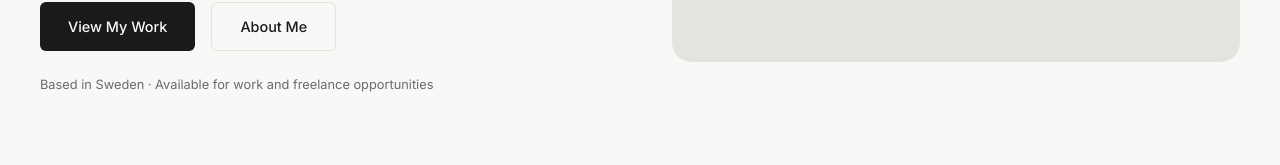
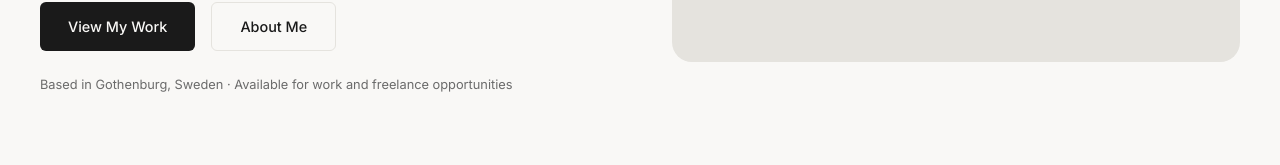
Before and after one commit to kaspvik/kaspervikstrom, a Next.js app: page / in a window 1280 px wide. Shown: the part 558-723 px from the top of the page. Built offline with nearby package versions, Linux system fonts and the light colour scheme.

Commit message:
Add icon SVG and update location details in Footer and Hero components

```diff
--- a/src/components/Footer/Footer.tsx
+++ b/src/components/Footer/Footer.tsx
@@ -6,7 +6,7 @@ export default function Footer() {
       <div className={styles.inner}>
         <span className={styles.name}>Kasper Vikström</span>
         <p className={styles.tagline}>
-          Based in Sweden · Available for work and freelance
+          Based in Gothenburg, Sweden · Available for work and freelance
         </p>
       </div>
     </footer>
--- a/src/components/Hero/Hero.tsx
+++ b/src/components/Hero/Hero.tsx
@@ -1,7 +1,7 @@
 "use client";
 
+import { motion } from "framer-motion";
 import Link from "next/link";
-import { motion } from "framer-motion";
 import styles from "./Hero.module.css";
 
 const fadeUp = {
@@ -23,8 +23,7 @@ export default function Hero() {
             custom={0}
             initial="hidden"
             animate="visible"
-            variants={fadeUp}
-          >
+            variants={fadeUp}>
             Fullstack Developer / UI-Focused
           </motion.span>
 
@@ -33,8 +32,7 @@ export default function Hero() {
             custom={1}
             initial="hidden"
             animate="visible"
-            variants={fadeUp}
-          >
+            variants={fadeUp}>
             Fullstack developer focused on modern UI, accessibility, and
             thoughtful digital experiences.
           </motion.h1>
@@ -44,8 +42,7 @@ export default function Hero() {
             custom={2}
             initial="hidden"
             animate="visible"
-            variants={fadeUp}
-          >
+            variants={fadeUp}>
             I'm a fullstack-trained developer with a passion for thoughtful
             interfaces, strong component structure, and user-centered design.
           </motion.p>
@@ -55,8 +52,7 @@ export default function Hero() {
             custom={3}
             initial="hidden"
             animate="visible"
-            variants={fadeUp}
-          >
+            variants={fadeUp}>
             <Link href="#work" className={styles.btnPrimary}>
               View My Work
             </Link>
@@ -70,9 +66,9 @@ export default function Hero() {
             custom={4}
             initial="hidden"
             animate="visible"
-            variants={fadeUp}
-          >
-            Based in Sweden · Available for work and freelance opportunities
+            variants={fadeUp}>
+            Based in Gothenburg, Sweden · Available for work and freelance
+            opportunities
           </motion.p>
         </div>
 
@@ -80,8 +76,7 @@ export default function Hero() {
           className={styles.visual}
           initial={{ opacity: 0, scale: 0.97 }}
           animate={{ opacity: 1, scale: 1 }}
-          transition={{ delay: 0.3, duration: 0.6, ease: "easeOut" }}
-        >
+          transition={{ delay: 0.3, duration: 0.6, ease: "easeOut" }}>
           {/* Project visuals go here */}
           <div className={styles.visualPlaceholder} aria-hidden="true" />
         </motion.div>
```
Also changed, not shown: src/app/icon.svg (added).
